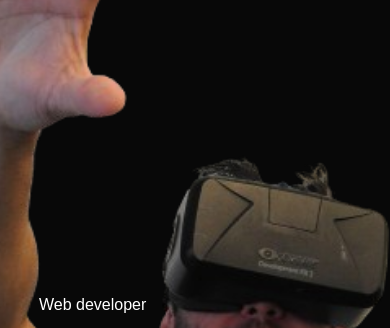
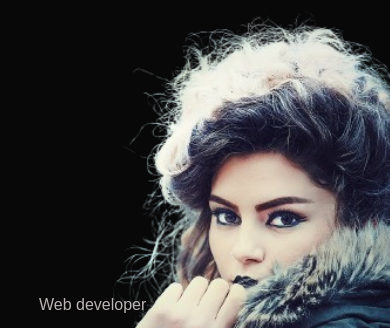
Before and after one commit to peramide/portfolio, a plain HTML site: page index.html in a window 390 px wide. Shown: the part 175-503 px from the top of the page. Drawn offline with Linux system fonts and the light colour scheme.

Commit message:
first commit

```diff
--- a/style.css
+++ b/style.css
@@ -11,13 +11,14 @@ html {
 
 body {
     background-color: #080808;
-    color: #fff;
+    color: #bbb4b4;
+    text-shadow: 2px 2px #080808;
 }
 
 #header {
     width: 100%;
     height: 100vh;
-    background-image: url(img/man-png.png);
+    background-image: url(img/woman-1063100_1920-removebg-preview.png);
     background-size: 85vh, cover;
     background-repeat: no-repeat;
     background-position: right;
@@ -351,7 +352,7 @@ nav .fa-solid {
 }
 @media only screen and (max-width: 600px) {
     #header {
-        background-image: url(img/man-png.png);
+        background-image: url(img/woman-1063100_1920-removebg-preview.png);
         background-position: center;
     }
     .header-text {
```
Also changed, not shown: 2 other files.
